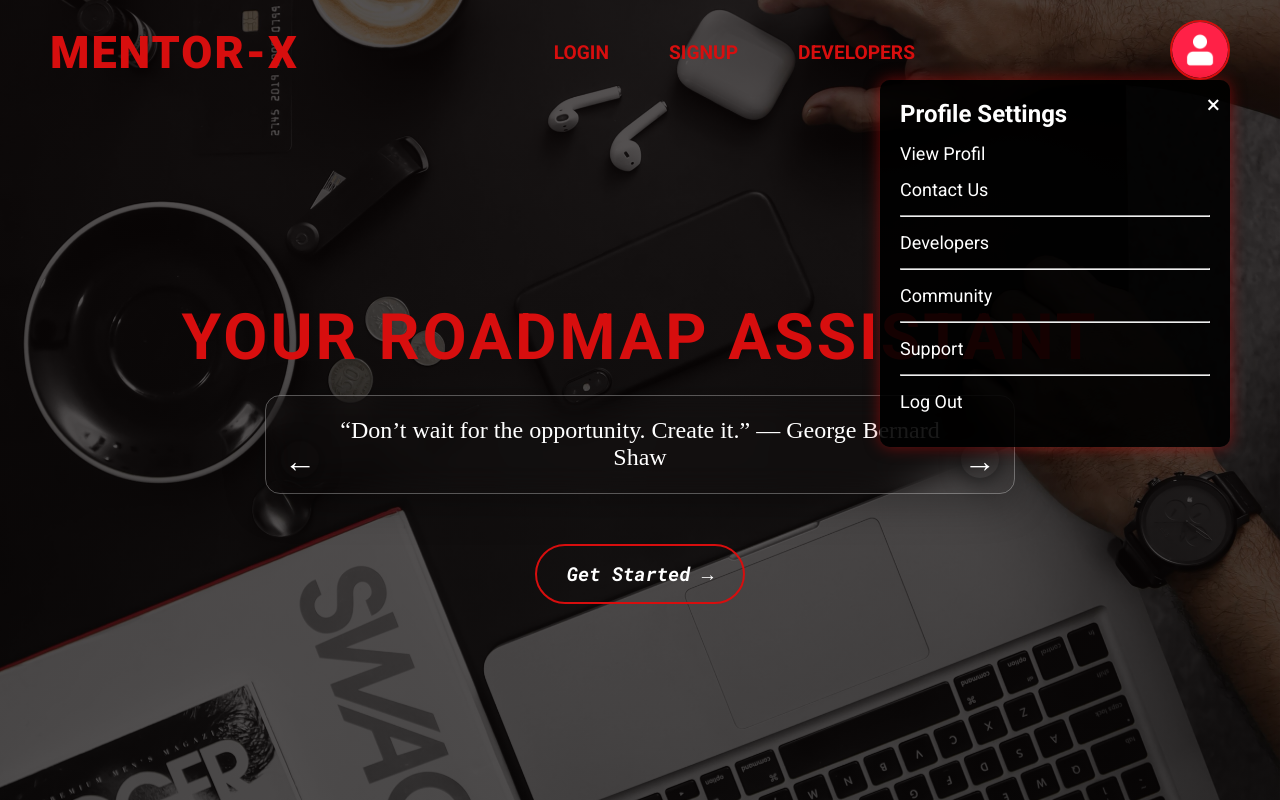
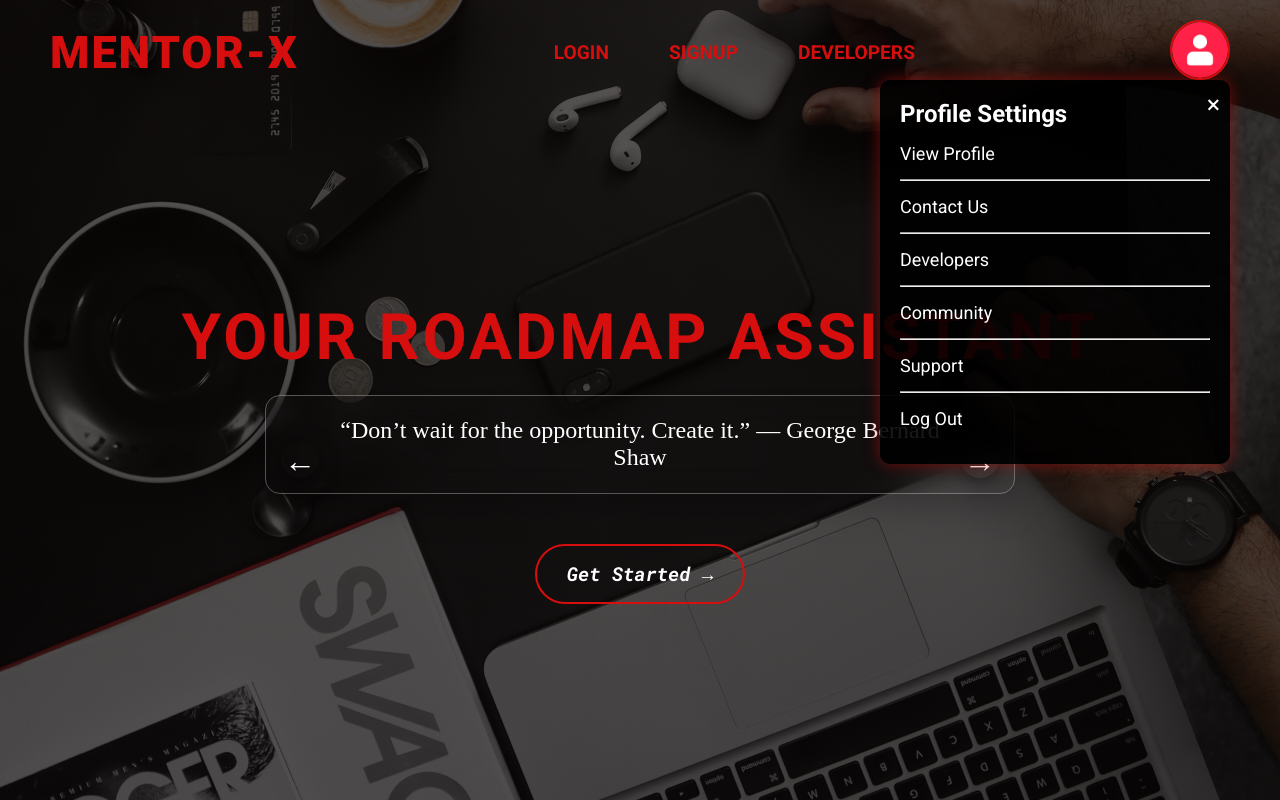
Before and after one commit to Kamal2004-tech/Learning-Project---1, a plain HTML site: page index.html in a window 1280 px wide. Both pictures are taken after a click on the link 1199 px from the left and 74 px from the top of the page. Drawn offline with Linux system fonts and the light colour scheme.

Commit message:
Update index.html

```diff
--- a/index.html
+++ b/index.html
@@ -51,7 +51,8 @@
         <button class="close-btn" id="close-btn">&times;</button>
         <h2>Profile Settings</h2>
         <ul>
-            <li><a href="view.html">View Profil
+            <li><a href="view.html">View Profile</a></li>
+            <hr>
             <li><a href="contact.html">Contact Us</a></li>
             <hr>
             <li><a href="about.html">Developers</a></li>
```
